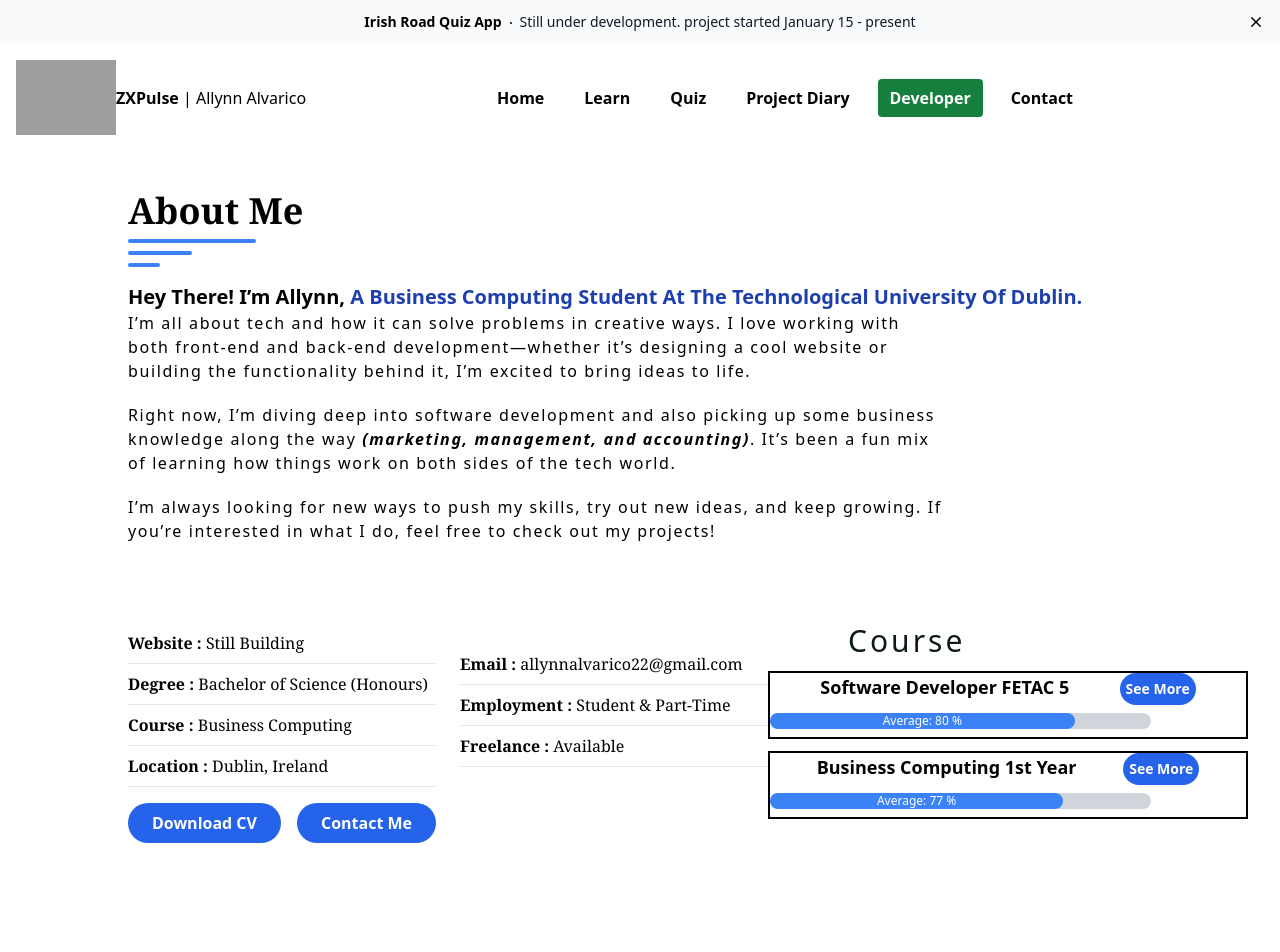
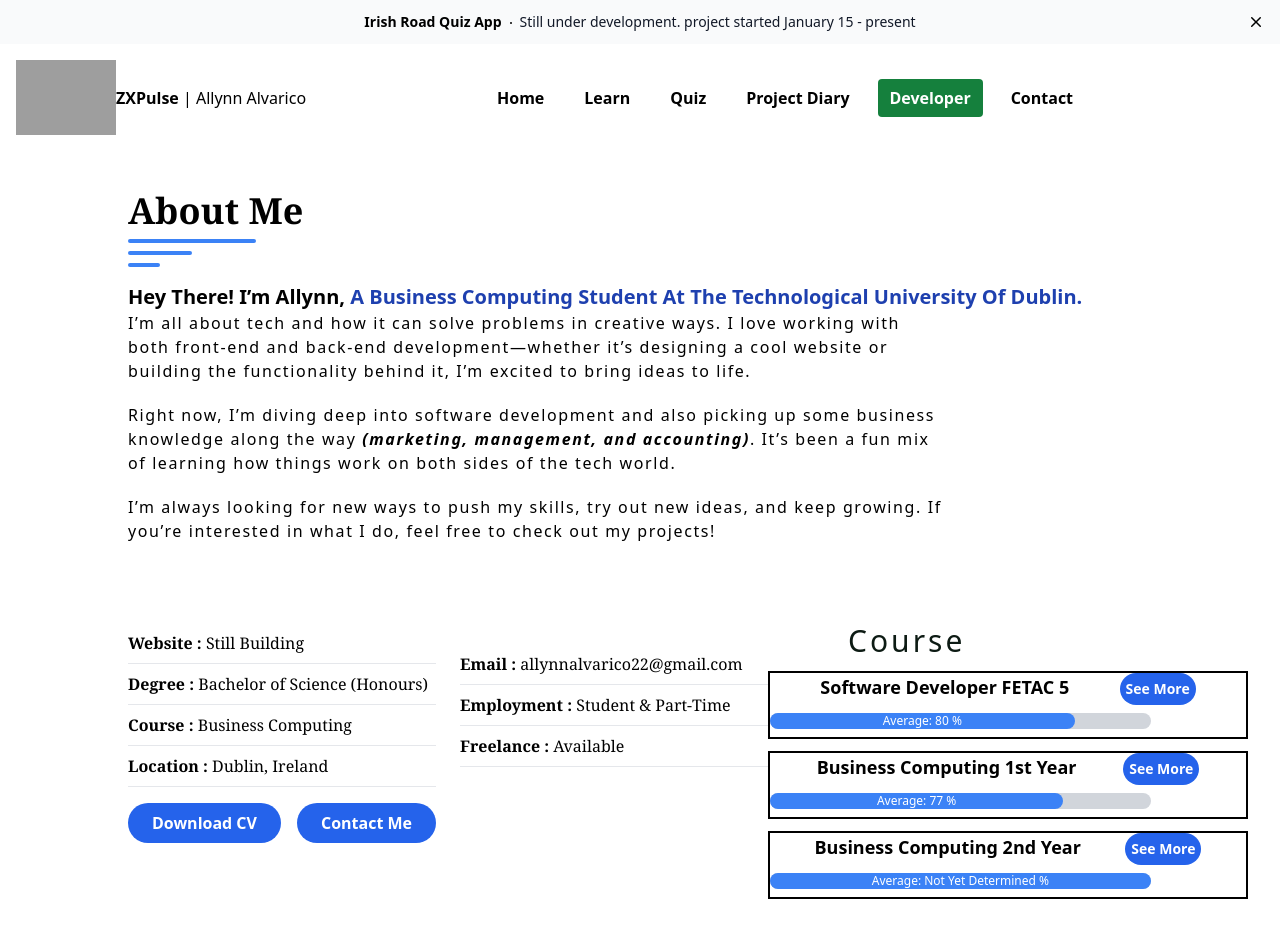
Before and after one commit to AllynnAlvarico/AngularRoadWeb, an Angular app: page /portfolio in a window 1280 px wide. Shown: the top 952 px of the page. Built offline with nearby package versions, Linux system fonts and the light colour scheme; grey boxes are pictures that could not be loaded.

Commit message:
fixed stats grades and progress bars

```diff
--- a/src/app/developer/portfolio/stats/stats.component.html
+++ b/src/app/developer/portfolio/stats/stats.component.html
@@ -107,13 +107,13 @@
       </div>
     </div>
     <ul *ngIf="isClicked1stYear">
-      <li *ngFor="let course of bc1stYear; let i=index">
+      <li *ngFor="let course of bc1stYear; let i=index;">
         <div>
           <h3>{{ course }}</h3>
           <div class="w-4/5 my-2">
             <!-- Progress bar -->
             <div class="progress-bar">
-              <div class="progress-bar-fill w-[{{bcOneGrades[i].num}}%]" >
+              <div class="progress-bar-fill" [ngStyle]="{'width': bcOneGrades[i].num + '%'}" >
                 Grade: {{bcOneGrades[i].num}}%
               </div>
             </div>
@@ -124,4 +124,38 @@
 
   </article>
 
+  <article>
+    <div>
+      <h2 class="flex justify-evenly">
+        Business Computing 2nd Year
+        <button *ngIf="!isClicked2ndYear" (click)="Clicked2ndYear(true)">See More</button>
+        <button *ngIf="isClicked2ndYear" (click)="Clicked2ndYear(false)">See Less</button>
+      </h2>
+      <div class="w-4/5 my-2">
+        <!-- Progress bar -->
+        <div class="progress-bar">
+          <div class="progress-bar-fill w-[100%]">
+            Average: Not Yet Determined %
+          </div>
+        </div>
+      </div>
+    </div>
+    <ul *ngIf="isClicked2ndYear">
+      <li *ngFor="let course of bc2ndYear; let i=index;">
+        <div>
+          <h3>{{ course }}</h3>
+          <div class="w-4/5 my-2">
+            <!-- Progress bar -->
+            <div class="progress-bar">
+              <div class="progress-bar-fill" [ngStyle]="{'width': bcTwoGrades[i].num + '%'}" >
+                Grade: {{bcTwoGrades[i].num}}%
+              </div>
+            </div>
+          </div>
+        </div>
+      </li>
+    </ul>
+
+  </article>
+
 </section>
--- a/src/app/developer/portfolio/stats/stats.component.ts
+++ b/src/app/developer/portfolio/stats/stats.component.ts
@@ -1,12 +1,13 @@
 import { Component } from '@angular/core';
-import {NgFor, NgIf} from '@angular/common';
+import {NgFor, NgIf, NgStyle} from '@angular/common';
 
 @Component({
   selector: 'app-stats',
   standalone: true,
   imports: [
     NgIf,
-    NgFor
+    NgFor,
+    NgStyle
   ],
   templateUrl: './stats.component.html',
   styleUrl: './stats.component.css'
@@ -15,6 +16,7 @@ export class StatsComponent {
 
   isClickedFetac: boolean = false;
   isClicked1stYear: boolean = false;
+  isClicked2ndYear: boolean = false;
 
   coursesFetac: string[] = ["Fundamentals of Object Oriented Programming",
     "Software Architecture",
@@ -39,12 +41,34 @@ export class StatsComponent {
     "Marketing 1",
     "Communications"
   ];
+
+  bc2ndYear: string[] = [
+    "Object Oriented Software Development 2",
+    "Object Oriented Software Development 3",
+    "Algorithms & Data Structure 1",
+    "Algorithms & Data Structure 2",
+    "Database Fundamentals",
+    "Advance Database",
+    "Management Accounting",
+    "Finance",
+    "Introduction to SCM",
+    "Supply Chain Methods",
+    "Inferential Statistics",
+    "Organisational Behaviour",
+  ];
   bcOneGrades = [
       {num:93}, {num:90},
     {num:86},{num:95},
     {num:78},{num:61},
     {num:72},{num:68},
     {num:74},{num:56}];
+  bcTwoGrades = [
+      {num:55}, {num:0},
+    {num:87},{num:0},
+    {num:59},{num:0},
+    {num:51},{num:0},
+    {num:73},{num:0},
+    {num:0},{num:57}];
 
   clickedFetac(state:boolean):void {
     this.isClickedFetac = state;
@@ -53,6 +77,9 @@ export class StatsComponent {
   Clicked1stYear(state:boolean):void {
     this.isClicked1stYear = state;
   }
+  Clicked2ndYear(state:boolean):void {
+    this.isClicked2ndYear = state;
+  }
 
   protected readonly console = console;
 }
```
